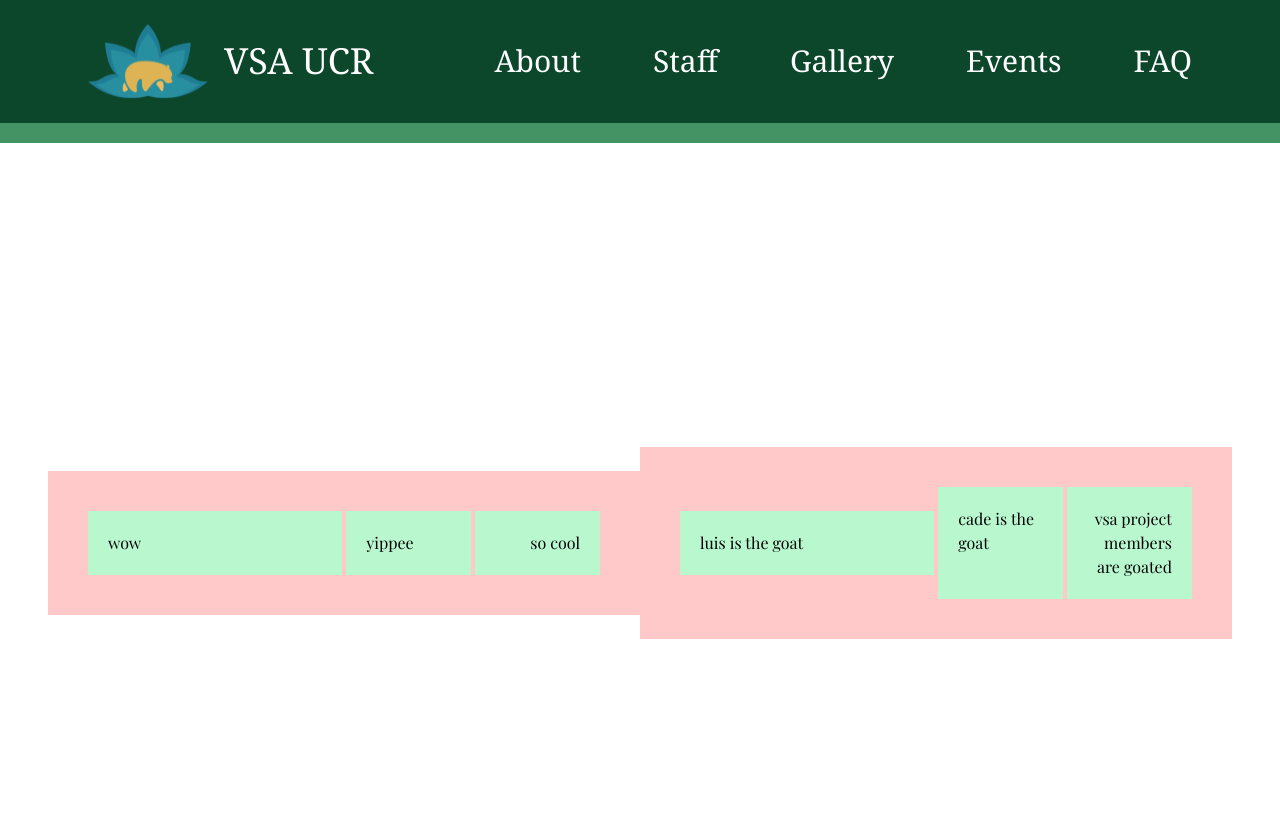
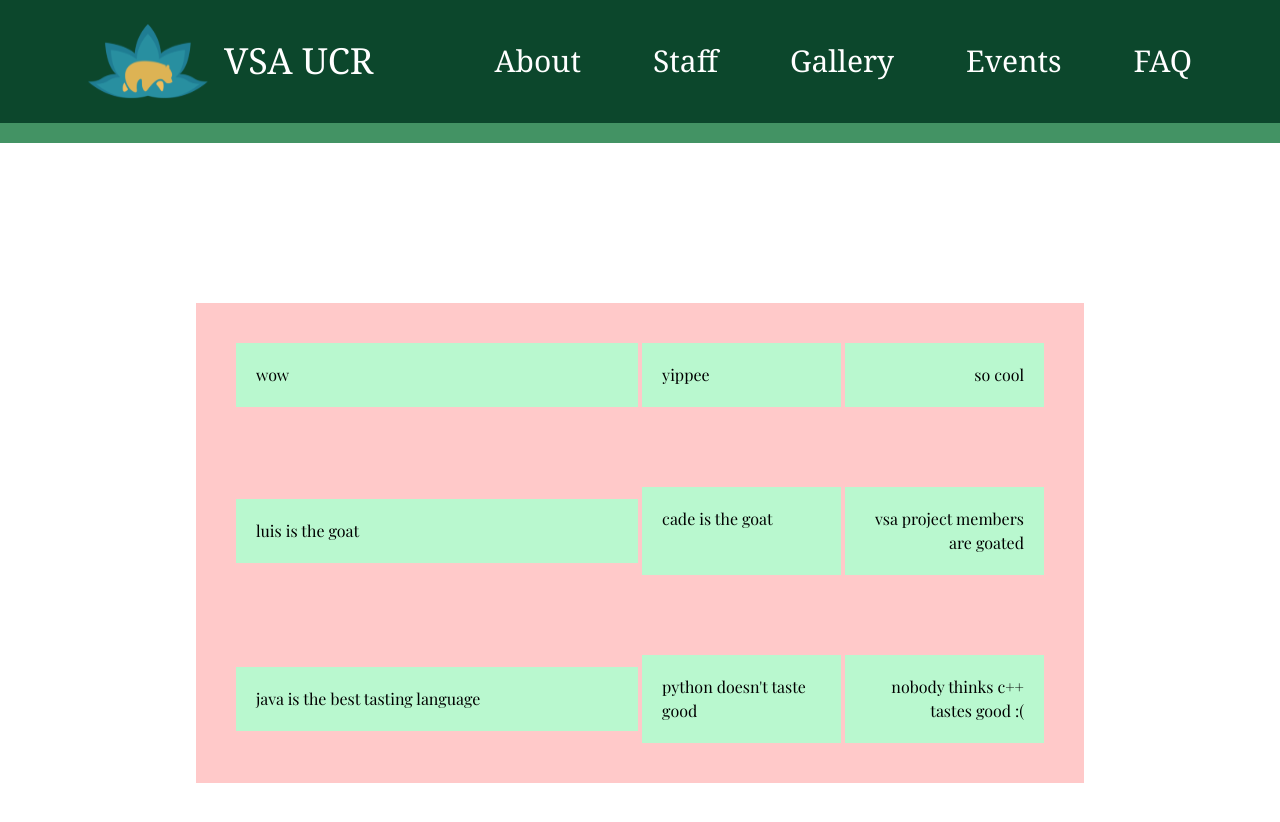
Before and after one commit to acm-ucr/vsa-website, a Next.js app: page / in a window 1280 px wide. Shown: the top 822 px of the page. Built offline with nearby package versions, Linux system fonts and the light colour scheme.

Commit message:
changes?

```diff
--- a/src/app/page.tsx
+++ b/src/app/page.tsx
@@ -3,7 +3,7 @@ import Example from "@/components/Example";
 
 const Home = () => {
   return (
-    <div className="flex h-screen w-screen items-center justify-center p-12">
+    <div className="flex h-screen w-screen flex-col items-center justify-center p-12">
       {DemoData.map(({ text1, text2, text3 }, index) => (
         <Example key={index} text1={text1} text2={text2} text3={text3} />
       ))}
--- a/src/data/DemoData.ts
+++ b/src/data/DemoData.ts
@@ -9,4 +9,9 @@ export const DemoData = [
     text2: "cade is the goat",
     text3: "vsa project members are goated",
   },
+  {
+    text1: "java is the best tasting language",
+    text2: "python doesn't taste good",
+    text3: "nobody thinks c++ tastes good :("
+  }
 ];
```
